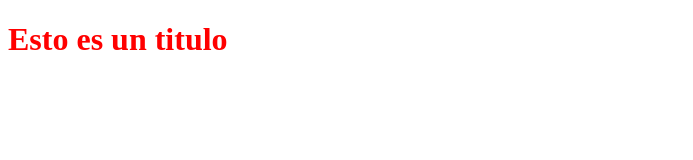
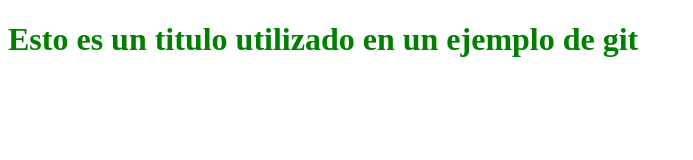
Before and after one commit to jesvargasf/sitio-html, a plain HTML site: page index.html in a window 1280 px wide. Shown: the whole page, without its empty margins (0-693 px from the left). Drawn offline with Linux system fonts and the light colour scheme.

Commit message:
Modifique el titulo y cambie el color

```diff
--- a/index.html
+++ b/index.html
@@ -7,6 +7,6 @@
     <link rel="stylesheet" href="main.css">
 </head>
 <body>
-    <h1>Esto es un titulo</h1>
+    <h1>Esto es un titulo utilizado en un ejemplo de git</h1>
 </body>
 </html>
--- a/main.css
+++ b/main.css
@@ -1,3 +1,3 @@
 h1 {
-    color: red;
+    color: green;
 }
```
